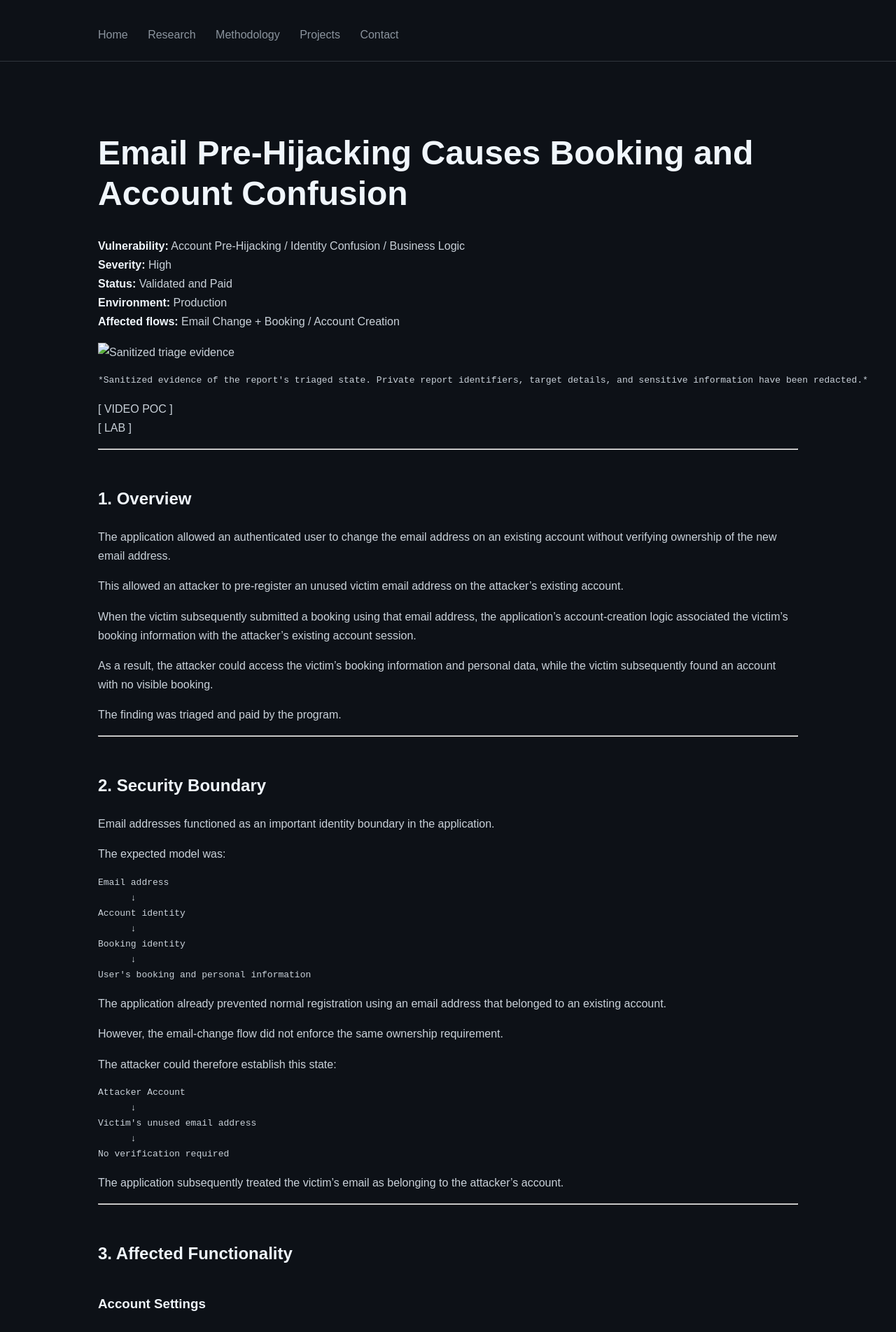
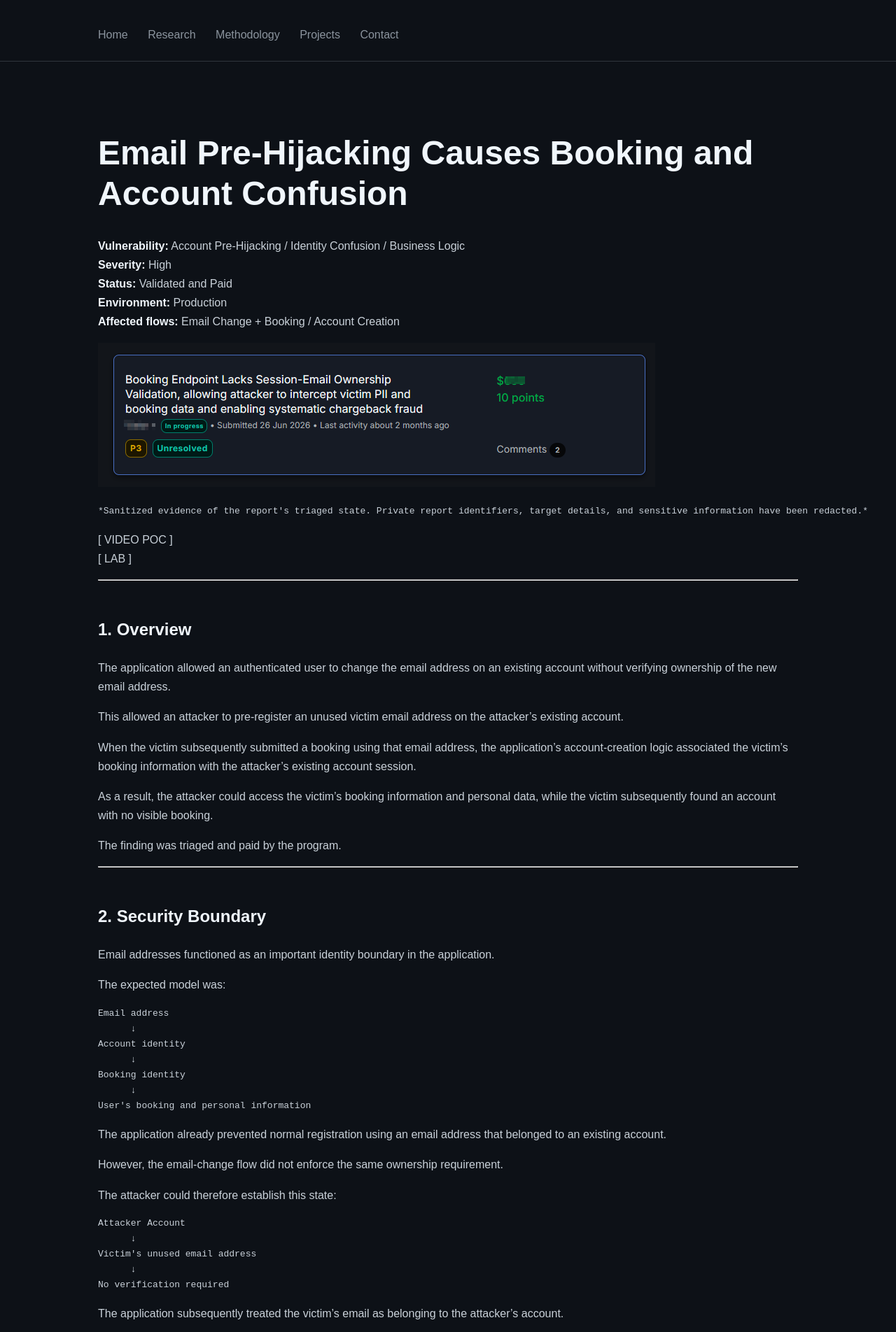
Before and after one commit to sarumaan/security-research, a Jekyll site: the page built from case-studies/email-pre-hijacking-booking-account-confusion/index.md, in a window 1280 px wide. Shown: the top 1904 px of the page at 70% size. Built offline with Jekyll 4.4.1, drawn with Linux system fonts in a browser that asks for light colours.

Commit message:
Fix image path for sanitized triage evidence

````diff
--- a/case-studies/email-pre-hijacking-booking-account-confusion/index.md
+++ b/case-studies/email-pre-hijacking-booking-account-confusion/index.md
@@ -11,7 +11,7 @@ title: Email Pre-Hijacking Causes Booking and Account Confusion
 **Environment:** Production
 **Affected flows:** Email Change + Booking / Account Creation
 
-![Sanitized triage evidence](/screenshots/email-prehijack.png)
+![Sanitized triage evidence](screenshots/email-prehijack.png)
 ```text
 *Sanitized evidence of the report's triaged state. Private report identifiers, target details, and sensitive information have been redacted.*
 ```
````
